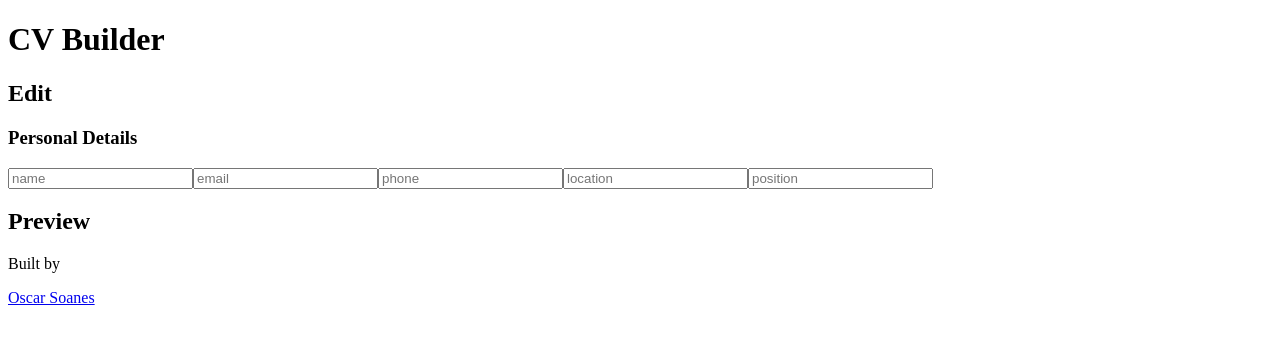
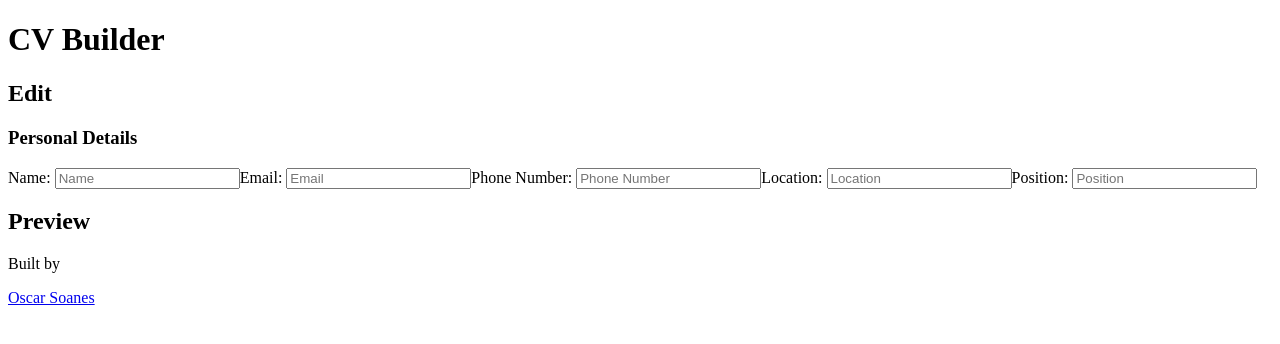
Before and after one commit to OscarSoanes/cv-project, a React (Create React App) app: page / in a window 1280 px wide. Shown: the top 344 px of the page. Built offline with nearby package versions, Linux system fonts and the light colour scheme.

Commit message:
Added a prettier message for place holder and label

```diff
--- a/src/components/Edit.jsx
+++ b/src/components/Edit.jsx
@@ -7,11 +7,11 @@ export function Edit({changeField}) {
 
             <section>
                 <h3>Personal Details</h3>
-                <Input forType="name" onChange={changeField}></Input>
-                <Input forType="email" onChange={changeField}></Input>
-                <Input forType="phone" onChange={changeField}></Input>
-                <Input forType="location" onChange={changeField}></Input>
-                <Input forType="position" onChange={changeField}></Input>
+                <Input id="name" onChange={changeField} prettier="Name"></Input>
+                <Input id="email" onChange={changeField} prettier="Email"></Input>
+                <Input id="phone" onChange={changeField} prettier="Phone Number"></Input>
+                <Input id="location" onChange={changeField} prettier="Location"></Input>
+                <Input id="position" onChange={changeField} prettier="Position"></Input>
             </section>
 
         </section>
--- a/src/components/Input.jsx
+++ b/src/components/Input.jsx
@@ -1,7 +1,8 @@
-export function Input({forType, onChange}) {
+export function Input({id, onChange, prettier}) {
     return (
         <>
-            <input type="text" id={forType} placeholder={forType} onChange={onChange}/>
+            <label htmlFor={id}>{prettier}: </label>
+            <input type="text" id={id} placeholder={prettier} onChange={onChange}/>
         </>
     )
 }
```
